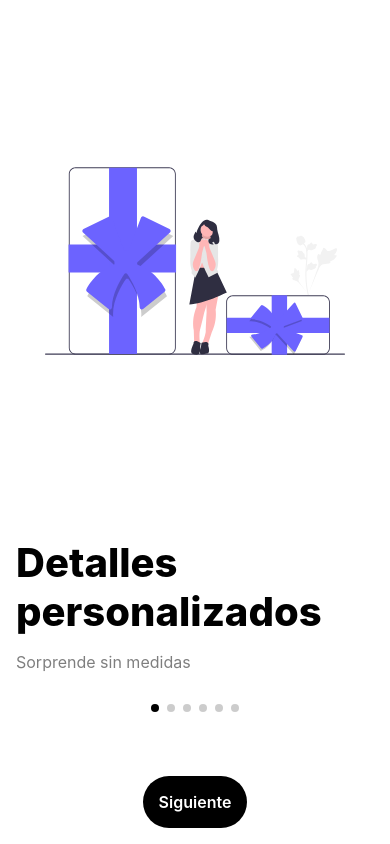
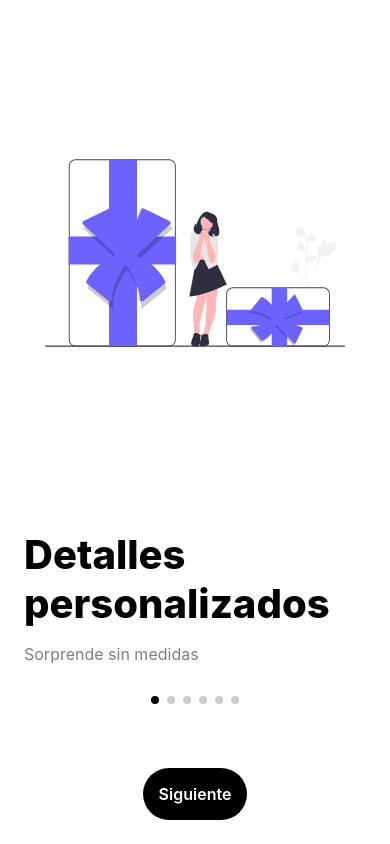
Before and after one commit to juliodacer/react-native-intro-animation, a React Native app: screen /IntroScreen02 in a window 390 px wide. Built offline with nearby package versions, Linux system fonts and the light colour scheme.

Commit message:
paddingScreen edit

```diff
--- a/src/screens/IntroScreen01.tsx
+++ b/src/screens/IntroScreen01.tsx
@@ -38,7 +38,7 @@ const styles = StyleSheet.create({
     flex: 1
   },
   contentContainer: {
-    padding: 16
+    padding: 24
   },
   image: {
     flex: 1,
--- a/src/screens/IntroScreen02.tsx
+++ b/src/screens/IntroScreen02.tsx
@@ -39,7 +39,7 @@ const styles = StyleSheet.create({
     flex: 1
   },
   contentContainer: {
-    padding: 16
+    padding: 24
   },
   image: {
     flex: 1,
--- a/src/screens/IntroScreen03.tsx
+++ b/src/screens/IntroScreen03.tsx
@@ -39,7 +39,7 @@ const styles = StyleSheet.create({
     flex: 1
   },
   contentContainer: {
-    padding: 16
+    padding: 24
   },
   image: {
     flex: 1,
--- a/src/screens/IntroScreen04.tsx
+++ b/src/screens/IntroScreen04.tsx
@@ -39,7 +39,7 @@ const styles = StyleSheet.create({
     flex: 1
   },
   contentContainer: {
-    padding: 16
+    padding: 24
   },
   image: {
     flex: 1,
--- a/src/screens/IntroScreen05.tsx
+++ b/src/screens/IntroScreen05.tsx
@@ -39,7 +39,7 @@ const styles = StyleSheet.create({
     flex: 1
   },
   contentContainer: {
-    padding: 16
+    padding: 24
   },
   image: {
     flex: 1,
--- a/src/screens/IntroScreen06.tsx
+++ b/src/screens/IntroScreen06.tsx
@@ -39,7 +39,7 @@ const styles = StyleSheet.create({
     flex: 1
   },
   contentContainer: {
-    padding: 16
+    padding: 24
   },
   image: {
     flex: 1,
```
